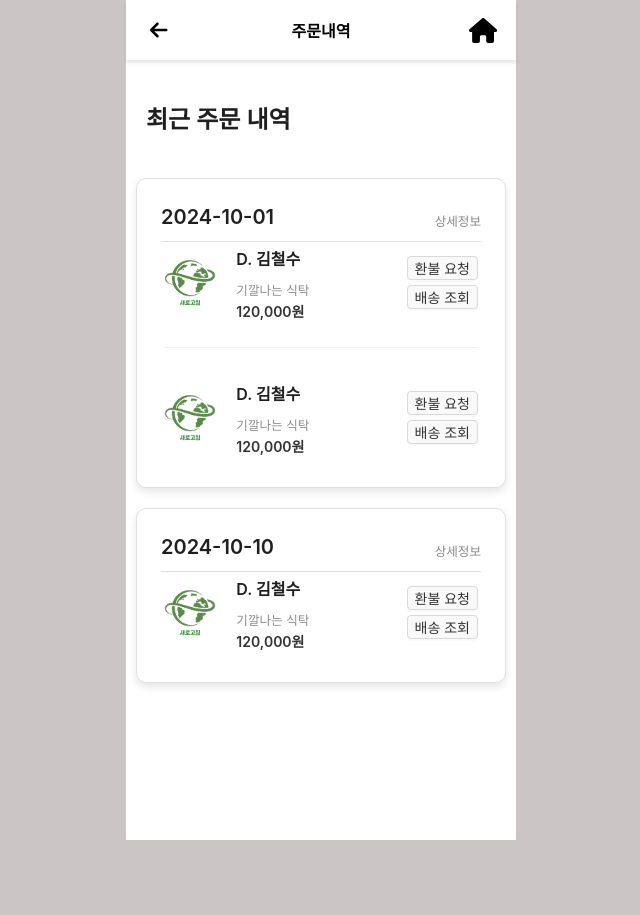
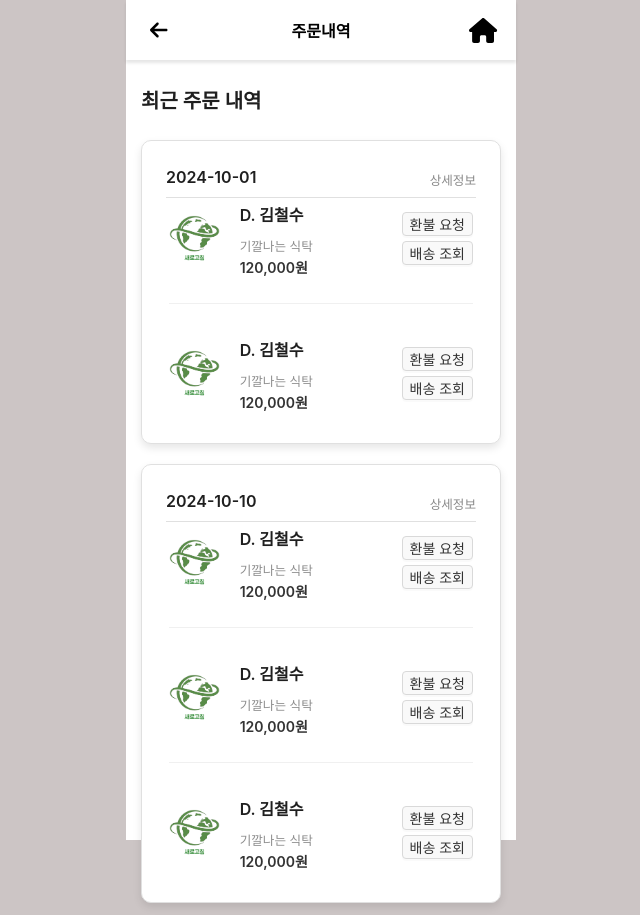
Before and after one commit to dongsubnambuk/Reload_F5, a React (Create React App) app in the folder reload-front/: page /order-list in a window 1280 px wide. Shown: the whole page, without its empty margins (319-959 px from the left). Before the commit the page ends 840 px from the top, so only its background shows below. Built offline with nearby package versions, Linux system fonts and the light colour scheme.

Commit message:
✅  feat: 주문내역 완료

```diff
--- a/reload-front/src/CSS/OrderList.css
+++ b/reload-front/src/CSS/OrderList.css
@@ -1,10 +1,12 @@
 .order-history-content{
-    padding: 10px;
+    padding: 15px;
+    max-height: 760px;
+    overflow-y: auto;
 }
 
+
   .order-history-title {
-
-    padding: 20px;
+   padding-left: 15px;
   }
 
   .order-card {
@@ -12,6 +14,7 @@
     border: 1px solid #e0e0e0;
     box-shadow: 0 4px 8px rgba(0, 0, 0, 0.1);
     margin-bottom: 20px;
+
   }
 
   .order-card-header {
--- a/reload-front/src/pages/OrderList.jsx
+++ b/reload-front/src/pages/OrderList.jsx
@@ -3,11 +3,13 @@ import { Card, Button, Typography, Row, Col, Divider } from 'antd';
 import Header from '../components/Header';
 import '../CSS/OrderList.css';
 import logo from '../images/Logo.png';
+import { useNavigate } from "react-router-dom";
 
 const { Title, Text } = Typography;
 
-const OrderHistory = () => {
+const OrderList = () => {
   const [orders, setOrders] = useState([]);
+  const navigate = useNavigate();
 
   useEffect(() => {
     const exampleData = [
@@ -34,6 +36,30 @@ const OrderHistory = () => {
         description: '기깔나는 식탁',
         price: '120,000',
         image: 'https://example.com/table-image.jpg'
+      },
+      {
+        id: 3,
+        date: '2024-10-10',
+        name: 'D. 김철수',
+        description: '기깔나는 식탁',
+        price: '120,000',
+        image: 'https://example.com/table-image.jpg'
+      },
+      {
+        id: 3,
+        date: '2024-10-10',
+        name: 'D. 김철수',
+        description: '기깔나는 식탁',
+        price: '120,000',
+        image: 'https://example.com/table-image.jpg'
+      },
+      {
+        id: 3,
+        date: '2024-10-17',
+        name: 'D. 김철수',
+        description: '기깔나는 식탁',
+        price: '120,000',
+        image: 'https://example.com/table-image.jpg'
       }
     ];
 
@@ -56,19 +82,17 @@ const OrderHistory = () => {
   return (
     <div className="order-history-container">
       <Header />
-      <Title level={3} className="order-history-title">최근 주문 내역</Title>
+      <Title level={4} className="order-history-title">최근 주문 내역</Title>
       <div className="order-history-content">
         {Object.keys(groupedOrders).map((date) => (
           <Card
             key={date}
             hoverable
             className="order-card"
-
-
           >
             <div className="order-card-header">
-              <Title level={4} className="order-date">{date}</Title>
-              <Text className="order-detail-info">상세정보</Text>
+              <Title level={5} className="order-date">{date}</Title>
+              <Text className="order-detail-info" onClick={() => navigate("/order-list-detail")}>상세정보</Text>
             </div>
             {groupedOrders[date].map((order, index) => (
               <div key={order.id} className="order-item">
@@ -101,4 +125,4 @@ const OrderHistory = () => {
   );
 };
 
-export default OrderHistory;
+export default OrderList;
```
